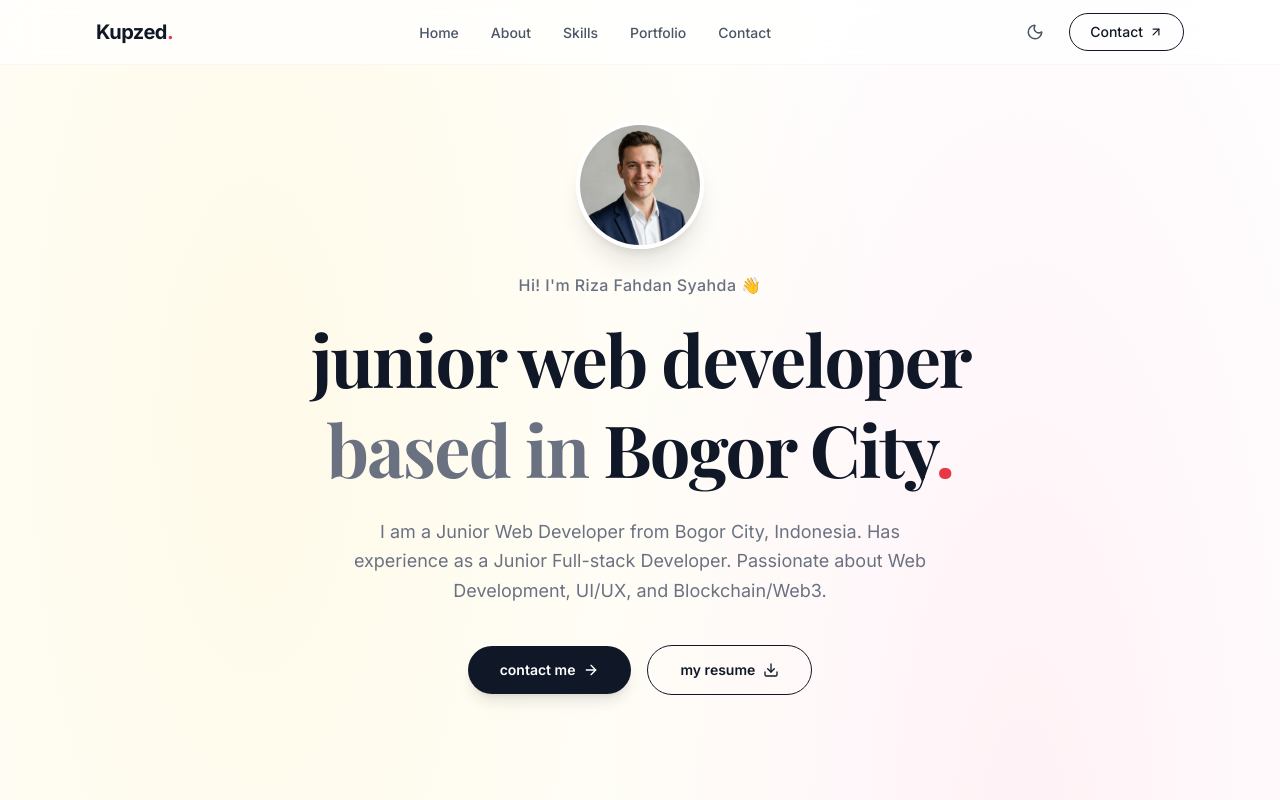
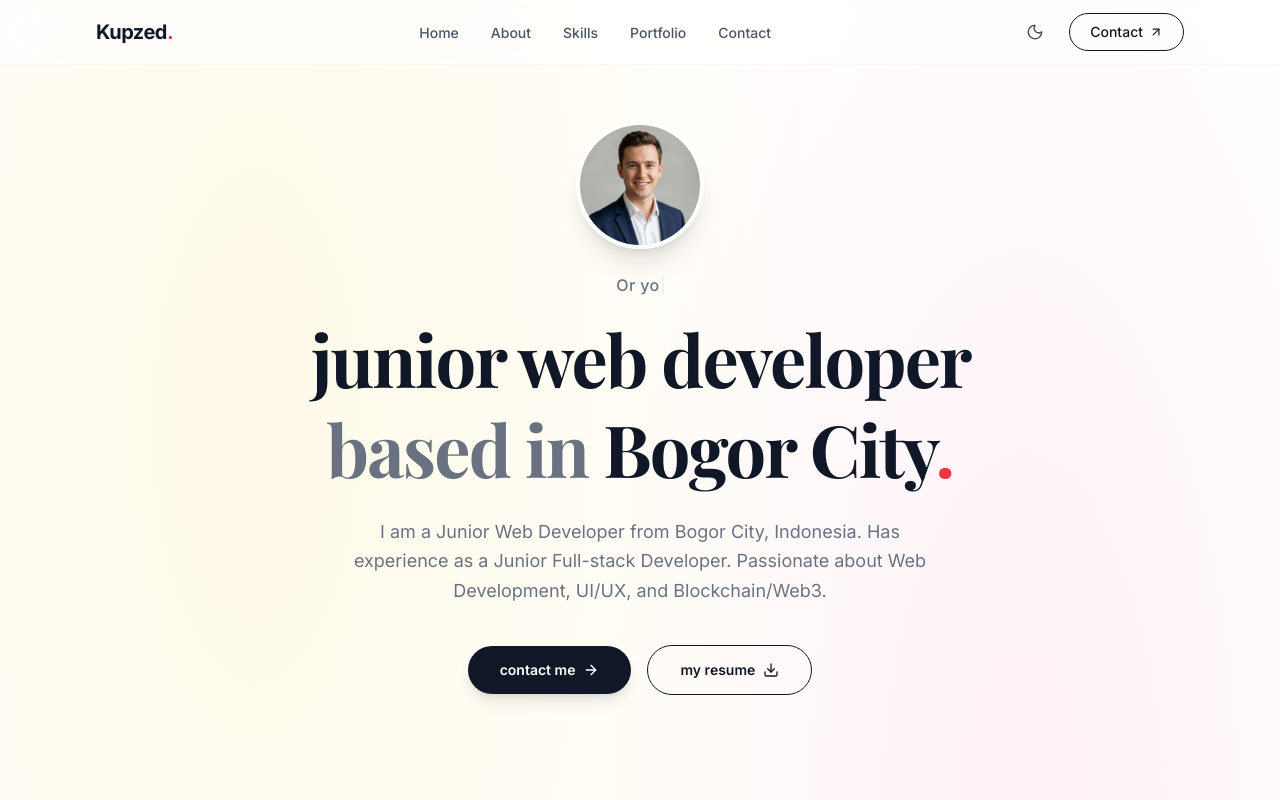
Before and after one commit to kupzed/my-portfolio, a Next.js app: page / in a window 1280 px wide. Shown: the top 800 px of the page. Built offline with nearby package versions, Linux system fonts and the light colour scheme; a web font is replaced by a local one.

Commit message:
Update: home pages

```diff
--- a/src/components/HeroSection.tsx
+++ b/src/components/HeroSection.tsx
@@ -3,6 +3,55 @@
 import { motion } from "framer-motion";
 import { ArrowRight, Download } from "lucide-react";
 import Image from "next/image";
+import { useEffect, useState } from "react";
+
+const Typewriter = ({ texts }: { texts: string[] }) => {
+  const [text, setText] = useState("");
+  const [index, setIndex] = useState(0);
+  const [isDeleting, setIsDeleting] = useState(false);
+
+  useEffect(() => {
+    const currentText = texts[index % texts.length];
+    const currentChars = Array.from(currentText);
+    const textChars = Array.from(text);
+
+    let typeSpeed = 80;
+    if (isDeleting) typeSpeed = 40;
+
+    if (!isDeleting && text === currentText) {
+      typeSpeed = 2000;
+    } else if (isDeleting && text === "") {
+      typeSpeed = 500;
+    }
+
+    const timer = setTimeout(() => {
+      if (!isDeleting && text === currentText) {
+        setIsDeleting(true);
+      } else if (isDeleting && text === "") {
+        setIsDeleting(false);
+        setIndex((prev) => prev + 1);
+      } else {
+        const nextChars = isDeleting
+          ? currentChars.slice(0, textChars.length - 1)
+          : currentChars.slice(0, textChars.length + 1);
+        setText(nextChars.join(""));
+      }
+    }, typeSpeed);
+
+    return () => clearTimeout(timer);
+  }, [text, isDeleting, index, texts]);
+
+  return (
+    <span className="inline-flex items-center">
+      <span>{text}</span>
+      <motion.span
+        animate={{ opacity: [1, 0] }}
+        transition={{ repeat: Infinity, duration: 0.8, ease: "linear" }}
+        className="ml-[2px] inline-block h-[1.2em] w-[2px] bg-current"
+      />
+    </span>
+  );
+};
 
 const containerVariants = {
   hidden: {},
@@ -54,9 +103,14 @@ export default function HeroSection() {
         {/* ── Greeting ── */}
         <motion.p
           variants={itemVariants}
-          className="mb-4 text-sm font-medium tracking-wide text-gray-500 dark:text-gray-400 md:text-base"
+          className="mb-4 flex h-[20px] items-center text-sm font-medium tracking-wide text-gray-500 dark:text-gray-400 md:h-[24px] md:text-base"
         >
-          Hi! I&apos;m Riza Fahdan Syahda 👋
+          <Typewriter
+            texts={[
+              "Hi! I'm Riza Fahdan Syahda 👋",
+              "Or you can call me Kupzed 👋",
+            ]}
+          />
         </motion.p>
 
         {/* ── Headline ── */}
```
